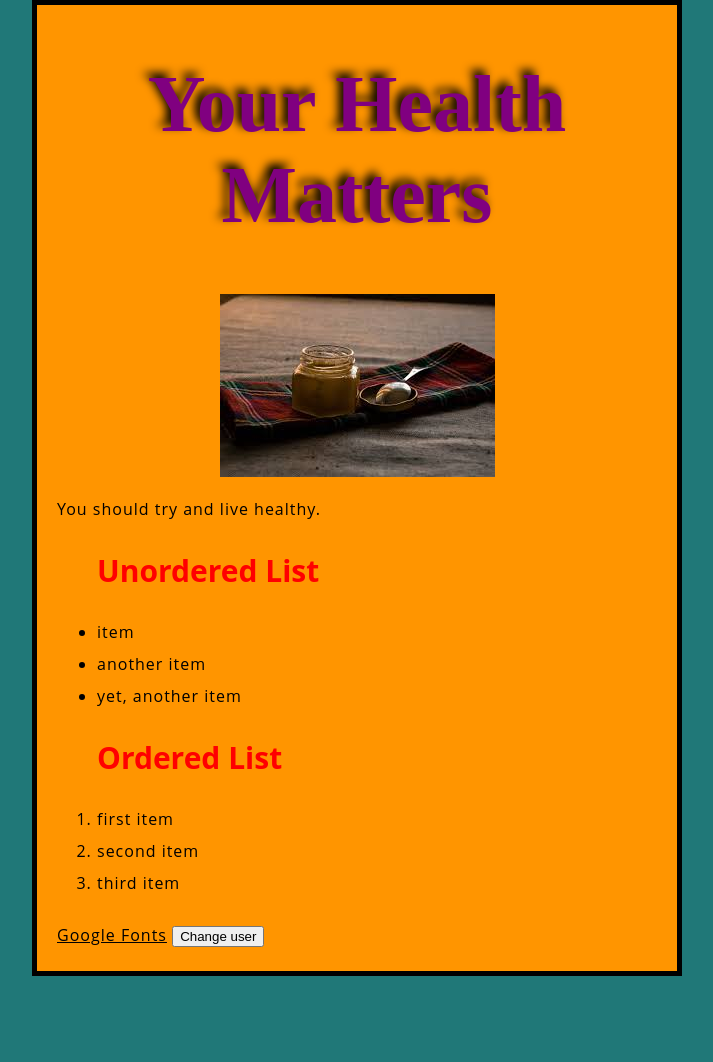
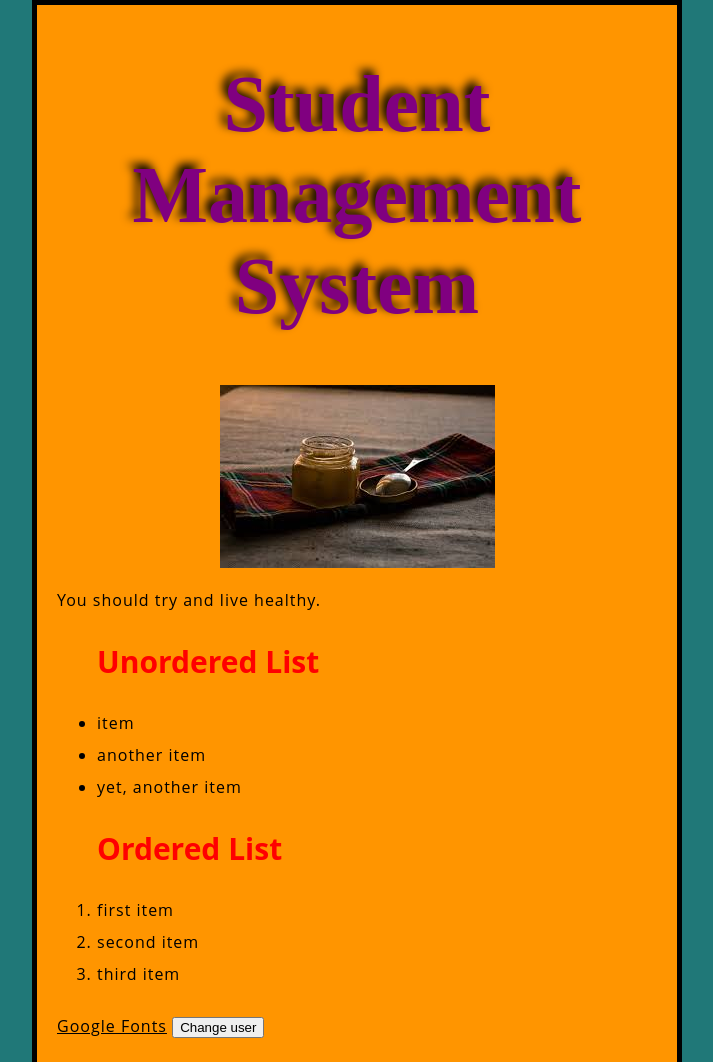
Before and after one commit to SalmanLA/lubab, a plain HTML site: page index.html in a window 1280 px wide. Shown: the top 1062 px of the page, without its empty margins (283-996 px from the left). Before the commit the page ends 976 px from the top, so only its background shows below. Drawn offline with Linux system fonts and the light colour scheme.

Commit message:
Update index.html

```diff
--- a/index.html
+++ b/index.html
@@ -7,7 +7,7 @@
     <link href="styles/style.css" rel="stylesheet" />
   </head>
   <body>
-    <h1>Your Health Matters</h1>
+    <h1>Student Management System</h1>
     <img src="images/lifestyle1.jpeg" alt="My test image" />
     <p>You should try and live healthy.</p>
     <ul>
```
